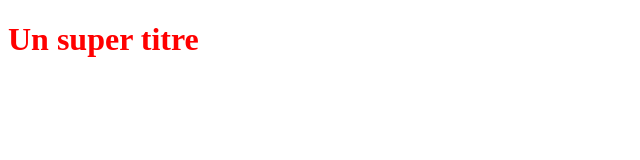
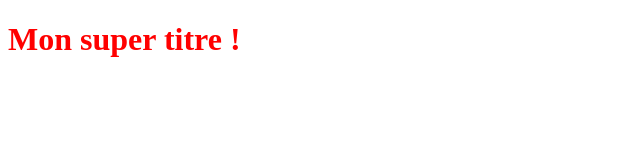
Before and after one commit to Inoussakere/OpenClassTest, a plain HTML site: page index.html in a window 1280 px wide. Shown: the whole page, without its empty margins (0-640 px from the left). Drawn offline with Linux system fonts and the light colour scheme.

Commit message:
Modification du titre H1

```diff
--- a/index.html
+++ b/index.html
@@ -5,6 +5,6 @@
    <link rel="stylesheet" type="text/css" href="styles.css">
 </head>
 <body>
-   <h1>Un super titre</h1>
+   <h1>Mon super titre !</h1>
 </body>
 </html>
```
